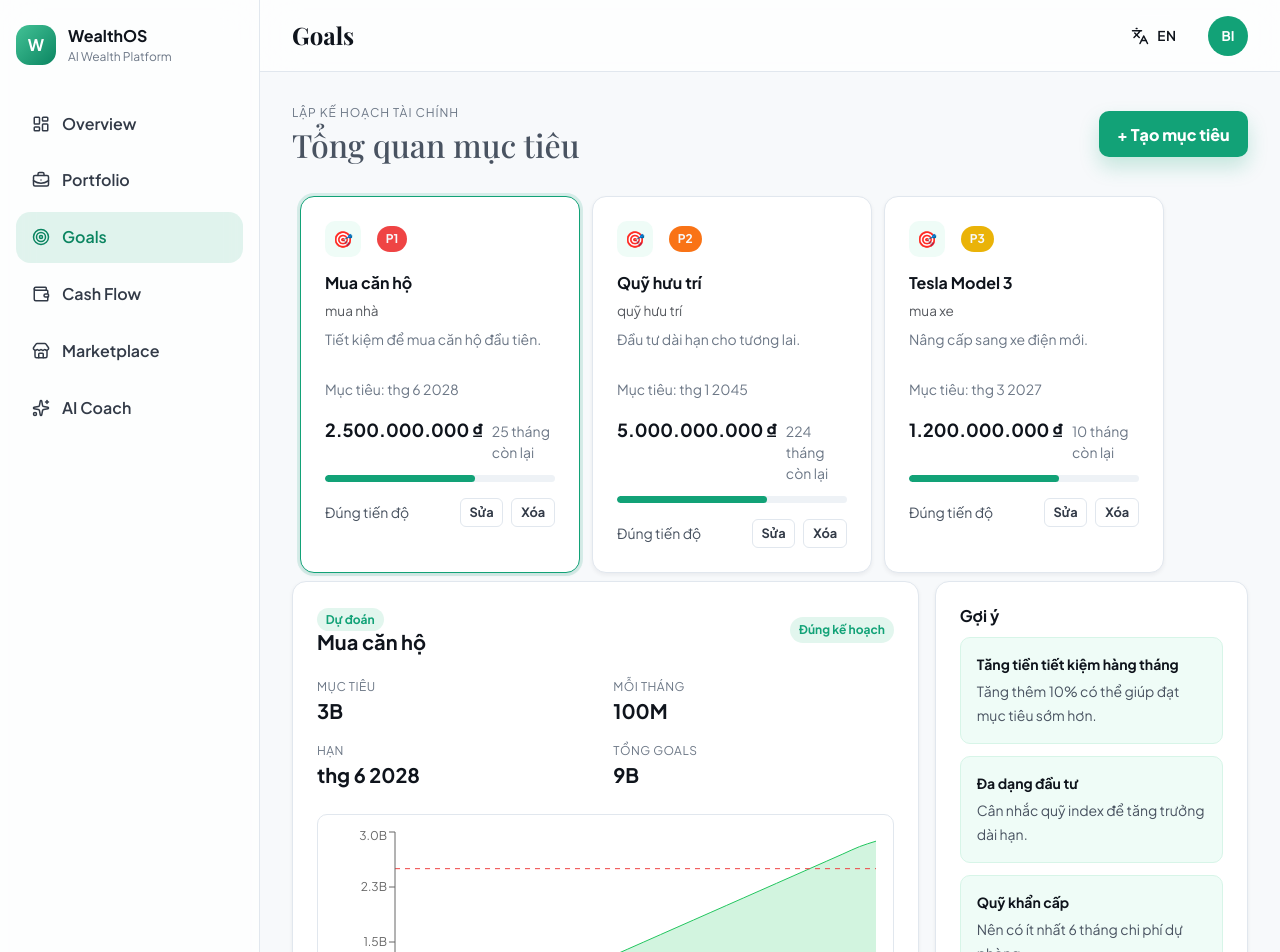
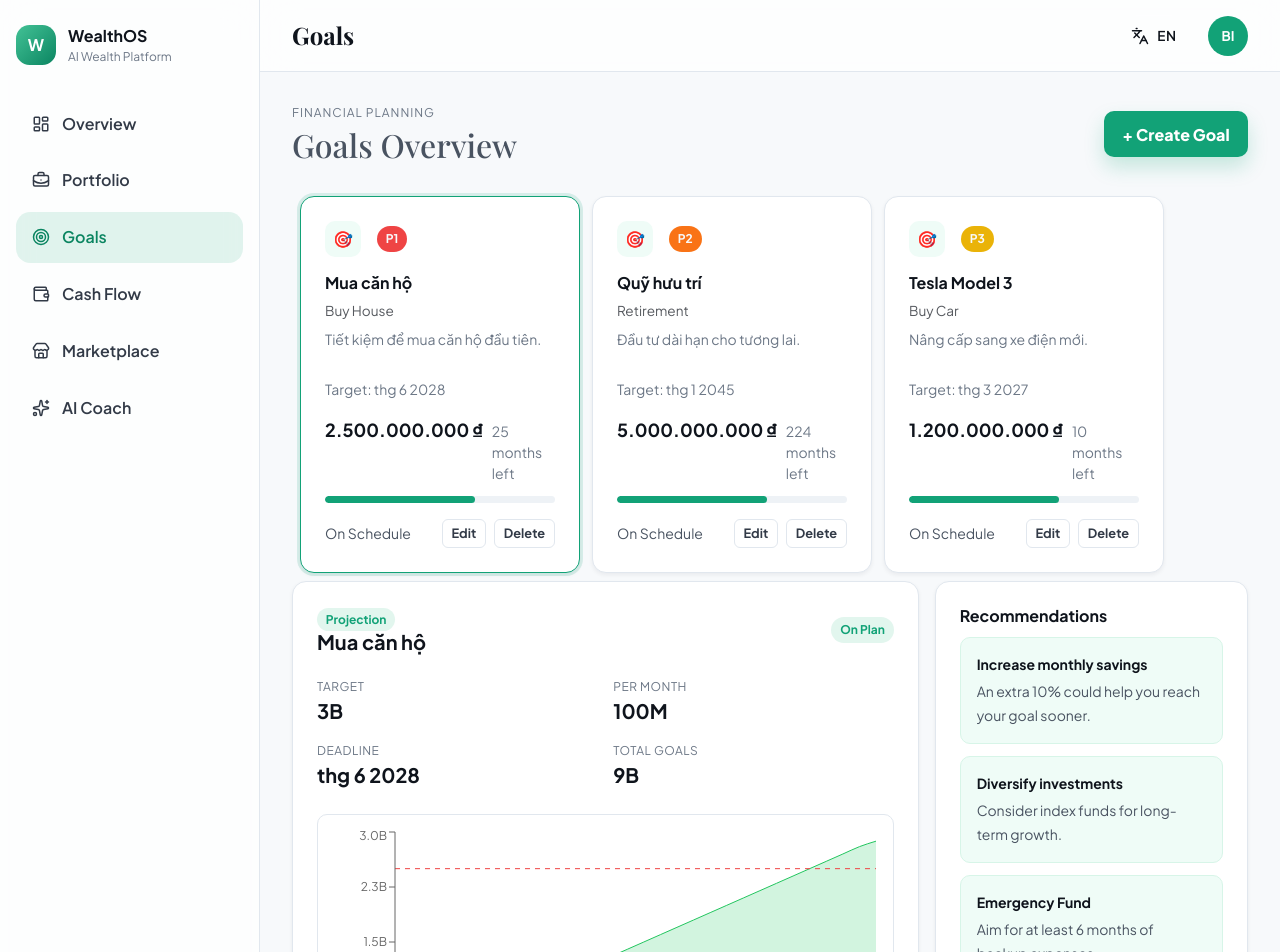
Before and after one commit to Th0ngpv/Capstone-Static-Frontend, a React (Vite) app: page /goals in a window 1280 px wide. Shown: the top 952 px of the page. Built offline with nearby package versions, Linux system fonts and the light colour scheme.

Commit message:
feat: add english localization and fix language switcher for goals page

```diff
--- /dev/null
+++ b/src/locales/goals.ts
@@ -0,0 +1,63 @@
+export const goalsEn = {
+    financialPlanning: 'Financial Planning',
+    goalsOverview: 'Goals Overview',
+    createGoalBtn: '+ Create Goal',
+    createGoalTitle: 'Create Goal',
+    addGoal: 'Add Goal',
+    noGoals: 'No goals yet',
+    createNewGoal: 'Please create a new goal.',
+    target: 'Target: ',
+    monthsLeft: 'months left',
+    onSchedule: 'On Schedule',
+    edit: 'Edit',
+    delete: 'Delete',
+    projection: 'Projection',
+    onPlan: 'On Plan',
+    goalTarget: 'Target',
+    perMonth: 'Per Month',
+    deadlineLabel: 'Deadline',
+    totalGoalsAmount: 'Total Goals',
+    savingRequired: 'Amount needed to save per month to reach the goal on time.',
+    recommendations: 'Recommendations',
+    increaseSavings: 'Increase monthly savings',
+    increaseSavingsDesc: 'An extra 10% could help you reach your goal sooner.',
+    diversifyInvestments: 'Diversify investments',
+    diversifyInvestmentsDesc: 'Consider index funds for long-term growth.',
+    emergencyFundDesc: 'Aim for at least 6 months of backup expenses.',
+    placeholderHouse: 'Buy an apartment',
+    placeholderNote: 'Save up for my first apartment',
+    typeOther: 'Other', typeHouse: 'Buy House', typeCar: 'Buy Car', typeRetirement: 'Retirement', typeWedding: 'Wedding', typeReno: 'Home Reno', typeEducation: 'Education',
+    priorityP1: 'P1 - Crucial', priorityP2: 'P2 - High', priorityP3: 'P3 - Medium', priorityP4: 'P4 - Low', priorityP5: 'P5 - Optional',
+};
+
+export const goalsVi = {
+    financialPlanning: 'Lập kế hoạch tài chính',
+    goalsOverview: 'Tổng quan mục tiêu',
+    createGoalBtn: '+ Tạo mục tiêu',
+    createGoalTitle: 'Tạo mục tiêu',
+    addGoal: 'Thêm mục tiêu',
+    noGoals: 'Chưa có mục tiêu',
+    createNewGoal: 'Hãy tạo mục tiêu mới.',
+    target: 'Mục tiêu: ',
+    monthsLeft: 'tháng còn lại',
+    onSchedule: 'Đúng tiến độ',
+    edit: 'Sửa',
+    delete: 'Xóa',
+    projection: 'Dự đoán',
+    onPlan: 'Đúng kế hoạch',
+    goalTarget: 'Mục tiêu',
+    perMonth: 'Mỗi tháng',
+    deadlineLabel: 'Hạn',
+    totalGoalsAmount: 'Tổng goals',
+    savingRequired: 'Số tiền cần tiết kiệm mỗi tháng để đạt mục tiêu đúng hạn.',
+    recommendations: 'Gợi ý',
+    increaseSavings: 'Tăng tiền tiết kiệm hàng tháng',
+    increaseSavingsDesc: 'Tăng thêm 10% có thể giúp đạt mục tiêu sớm hơn.',
+    diversifyInvestments: 'Đa dạng đầu tư',
+    diversifyInvestmentsDesc: 'Cân nhắc quỹ index để tăng trưởng dài hạn.',
+    emergencyFundDesc: 'Nên có ít nhất 6 tháng chi phí dự phòng.',
+    placeholderHouse: 'Mua căn hộ',
+    placeholderNote: 'Tiết kiệm để mua căn hộ đầu tiên',
+    typeOther: 'Khác', typeHouse: 'Mua nhà', typeCar: 'Mua xe', typeRetirement: 'Quỹ hưu trí', typeWedding: 'Đám cưới', typeReno: 'Sửa nhà', typeEducation: 'Giáo dục',
+    priorityP1: 'P1 - Rất quan trọng', priorityP2: 'P2 - Quan trọng', priorityP3: 'P3 - Bình thường', priorityP4: 'P4 - Ít quan trọng', priorityP5: 'P5 - Không quan trọng',
+};
--- a/src/locales/translations.ts
+++ b/src/locales/translations.ts
@@ -1,4 +1,6 @@
 // src/locales/translations.ts
+
+import { goalsEn, goalsVi } from './goals';
 
 export const translations = {
     en: {
@@ -167,6 +169,8 @@ export const translations = {
 
         japanTripInsight:
             'At your current pace, you can complete your Japan Trip goal in 3 months.',
+
+        ...goalsEn,
     },
 
 
@@ -337,5 +341,7 @@ export const translations = {
 
         japanTripInsight:
             'Với tốc độ hiện tại, bạn có thể hoàn thành mục tiêu Du lịch Nhật Bản trong 3 tháng.',
+
+        ...goalsVi,
     },
 };
--- a/src/pages/goals/GoalsPage.tsx
+++ b/src/pages/goals/GoalsPage.tsx
@@ -1,4 +1,6 @@
 import { useMemo, useState, useEffect } from 'react';
+import { useLanguage } from '../../hooks/useLanguage';
+import { translations } from '../../locales/translations';
 
 import './GoalsPage.css';
 import { Area, ResponsiveContainer, ReferenceLine, AreaChart, Tooltip, YAxis, XAxis } from 'recharts';
@@ -150,10 +152,11 @@ const GoalChartTooltip = ({
   active,
   payload,
   label,
+  projectionLabel = 'Projected',
 }: TooltipContentProps<
   ValueType,
   NameType
->) => {
+> & { projectionLabel?: string }) => {
   if (
     active &&
     payload &&
@@ -166,7 +169,7 @@ const GoalChartTooltip = ({
         </p>
 
         <div className="goal-chart-tooltip-row">
-          <span>Projected</span>
+          <span>{projectionLabel}</span>
 
           <strong>
             {formatGoalCurrency(
@@ -183,6 +186,19 @@ const GoalChartTooltip = ({
 };
 
 export default function GoalsPage() {
+  const { language } = useLanguage();
+  const t = translations[language];
+
+  const typeMap: Record<GoalType, string> = {
+    'khác': t.typeOther,
+    'mua nhà': t.typeHouse,
+    'mua xe': t.typeCar,
+    'quỹ hưu trí': t.typeRetirement,
+    'đám cưới': t.typeWedding,
+    'sửa nhà': t.typeReno,
+    'giáo dục': t.typeEducation,
+  };
+
   // goals state
   const [goals, setGoals] = useState<Goal[]>(() => {
     const savedGoals = localStorage.getItem('capstone_goals');
@@ -256,7 +272,7 @@ export default function GoalsPage() {
   const selectedGoal =
     goals.find(
       (goal) => goal.id === selectedGoalId,
-    ) ?? goals[0] ?? { id: 'empty', goalTitle: 'Chưa có mục tiêu', goalPriority: 'P3', goalType: 'khác', note: 'Hãy tạo mục tiêu mới.', lumpSumAmountByDeadline: 0, deadline: new Date().toISOString().split('T')[0] };
+    ) ?? goals[0] ?? { id: 'empty', goalTitle: t.noGoals, goalPriority: 'P3', goalType: 'khác', note: t.createNewGoal, lumpSumAmountByDeadline: 0, deadline: new Date().toISOString().split('T')[0] };
 
   // total goals amount
   const totalTarget = useMemo(() => {
@@ -314,9 +330,9 @@ export default function GoalsPage() {
       {/* header */}
       <section className="goals-header">
         <div>
-          <span>Lập kế hoạch tài chính</span>
+          <span>{t.financialPlanning}</span>
 
-          <h1>Tổng quan mục tiêu</h1>
+          <h1>{t.goalsOverview}</h1>
         </div>
 
         <button
@@ -335,7 +351,7 @@ export default function GoalsPage() {
             setIsFormOpen(true);
           }}
         >
-          + Tạo mục tiêu
+          {t.createGoalBtn}
         </button>
       </section>
 
@@ -354,7 +370,7 @@ export default function GoalsPage() {
             }
           >
             <div className="goals-modal-header">
-              <h2>Tạo mục tiêu</h2>
+              <h2>{t.createGoalTitle}</h2>
 
               <button
                 type="button"
@@ -370,7 +386,7 @@ export default function GoalsPage() {
             <form className="goals-form" onSubmit={(e) => e.preventDefault()}>
               <input
                 type="text"
-                placeholder="Mua căn hộ"
+                placeholder={t.placeholderHouse}
                 value={formData.goalTitle}
                 onChange={(e) => setFormData({...formData, goalTitle: e.target.value})}
               />
@@ -379,18 +395,28 @@ export default function GoalsPage() {
                 value={formData.goalType}
                 onChange={(e) => setFormData({...formData, goalType: e.target.value as GoalType})}
               >
-                <option>Mua nhà</option>
+                <option value="khác">{t.typeOther}</option>
+                <option value="mua nhà">{t.typeHouse}</option>
+                <option value="mua xe">{t.typeCar}</option>
+                <option value="quỹ hưu trí">{t.typeRetirement}</option>
+                <option value="đám cưới">{t.typeWedding}</option>
+                <option value="sửa nhà">{t.typeReno}</option>
+                <option value="giáo dục">{t.typeEducation}</option>
               </select>
 
               <select
                 value={formData.goalPriority}
                 onChange={(e) => setFormData({...formData, goalPriority: e.target.value as Goal['goalPriority']})}
               >
-                <option>P1 - Quan trọng</option>
+                <option value="P1">{t.priorityP1}</option>
+                <option value="P2">{t.priorityP2}</option>
+                <option value="P3">{t.priorityP3}</option>
+                <option value="P4">{t.priorityP4}</option>
+                <option value="P5">{t.priorityP5}</option>
               </select>
 
               <textarea
-                placeholder="Tiết kiệm để mua căn hộ đầu tiên"
+                placeholder={t.placeholderNote}
                 value={formData.note}
                 onChange={(e) => setFormData({...formData, note: e.target.value})}
               />
@@ -412,7 +438,7 @@ export default function GoalsPage() {
                 type="button"
                 onClick={handleSubmitGoal}
               >
-                Thêm mục tiêu
+                {t.addGoal}
               </button>
             </form>
           </div>
@@ -456,13 +482,13 @@ export default function GoalsPage() {
               <h2>{goal.goalTitle}</h2>
 
               <div className="goal-card__meta-type">
-                {goal.goalType}
+                {typeMap[goal.goalType]}
               </div>
 
               <p>{goal.note}</p>
 
               <div className="goal-card__meta">
-                Mục tiêu:{' '}
+                {t.target}{' '}
                 {formatTargetDate(
                   goal.deadline,
                 )}
@@ -476,7 +502,7 @@ export default function GoalsPage() {
                 </strong>
 
                 <span>
-                  {monthsLeft} tháng còn lại
+                  {monthsLeft} {t.monthsLeft}
                 </span>
               </div>
 
@@ -485,15 +511,15 @@ export default function GoalsPage() {
               </div>
 
               <div className="goal-card__footer">
-                <span>Đúng tiến độ</span>
+                <span>{t.onSchedule}</span>
 
                 <div>
                   <button type="button" onClick={(e) => { e.stopPropagation(); handleEditGoal(goal); }}>
-                    Sửa
+                    {t.edit}
                   </button>
 
                   <button type="button" onClick={(e) => { e.stopPropagation(); handleDeleteGoal(goal.id); }}>
-                    Xóa
+                    {t.delete}
                   </button>
                 </div>
               </div>
@@ -508,20 +534,20 @@ export default function GoalsPage() {
         <section className="goal-projection">
           <div className="goal-panel-heading">
             <div>
-              <span>Dự đoán</span>
+              <span>{t.projection}</span>
 
               <h2>
                 {selectedGoal.goalTitle}
               </h2>
             </div>
 
-            <span>Đúng kế hoạch</span>
+            <span>{t.onPlan}</span>
           </div>
 
           {/* stats */}
           <div className="goal-stats">
             <article>
-              <span>Mục tiêu</span>
+              <span>{t.goalTarget}</span>
 
               <strong>
                 {formatCompactCurrency(
@@ -531,7 +557,7 @@ export default function GoalsPage() {
             </article>
 
             <article>
-              <span>Mỗi tháng</span>
+              <span>{t.perMonth}</span>
 
               <strong>
                 {formatCompactCurrency(
@@ -541,7 +567,7 @@ export default function GoalsPage() {
             </article>
 
             <article>
-              <span>Hạn</span>
+              <span>{t.deadlineLabel}</span>
 
               <strong>
                 {formatTargetDate(
@@ -551,7 +577,7 @@ export default function GoalsPage() {
             </article>
 
             <article>
-              <span>Tổng goals</span>
+              <span>{t.totalGoalsAmount}</span>
 
               <strong>
                 {formatCompactCurrency(
@@ -577,7 +603,7 @@ export default function GoalsPage() {
                     fontSize: 12,
                   }} />
 
-                <Tooltip content={GoalChartTooltip} />
+                <Tooltip content={(props) => <GoalChartTooltip {...props} projectionLabel={t.projection} />} />
 
                 <ReferenceLine
                   y={chartTarget}
@@ -596,7 +622,7 @@ export default function GoalsPage() {
             </ResponsiveContainer>
 
             <div className="goal-chart__caption">
-              <span>Dự đoán</span>
+              <span>{t.projection}</span>
 
               <strong>
                 {formatProjectionDate(
@@ -607,43 +633,39 @@ export default function GoalsPage() {
           </div>
 
           <p>
-            Số tiền cần tiết kiệm mỗi tháng
-            để đạt mục tiêu đúng hạn.
+            {t.savingRequired}
           </p>
         </section>
 
         {/* recommendations */}
         <section className="goal-recommendations">
-          <h2>Gợi ý</h2>
+          <h2>{t.recommendations}</h2>
 
           <article className="goal-recommendation">
             <strong>
-              Tăng tiền tiết kiệm hàng tháng
+              {t.increaseSavings}
             </strong>
 
             <span>
-              Tăng thêm 10% có thể giúp đạt
-              mục tiêu sớm hơn.
+              {t.increaseSavingsDesc}
             </span>
           </article>
 
           <article className="goal-recommendation">
             <strong>
-              Đa dạng đầu tư
+              {t.diversifyInvestments}
             </strong>
 
             <span>
-              Cân nhắc quỹ index để tăng
-              trưởng dài hạn.
+              {t.diversifyInvestmentsDesc}
             </span>
           </article>
 
           <article className="goal-recommendation">
-            <strong>Quỹ khẩn cấp</strong>
+            <strong>{t.emergencyFund}</strong>
 
             <span>
-              Nên có ít nhất 6 tháng chi phí
-              dự phòng.
+              {t.emergencyFundDesc}
             </span>
           </article>
         </section>
```
